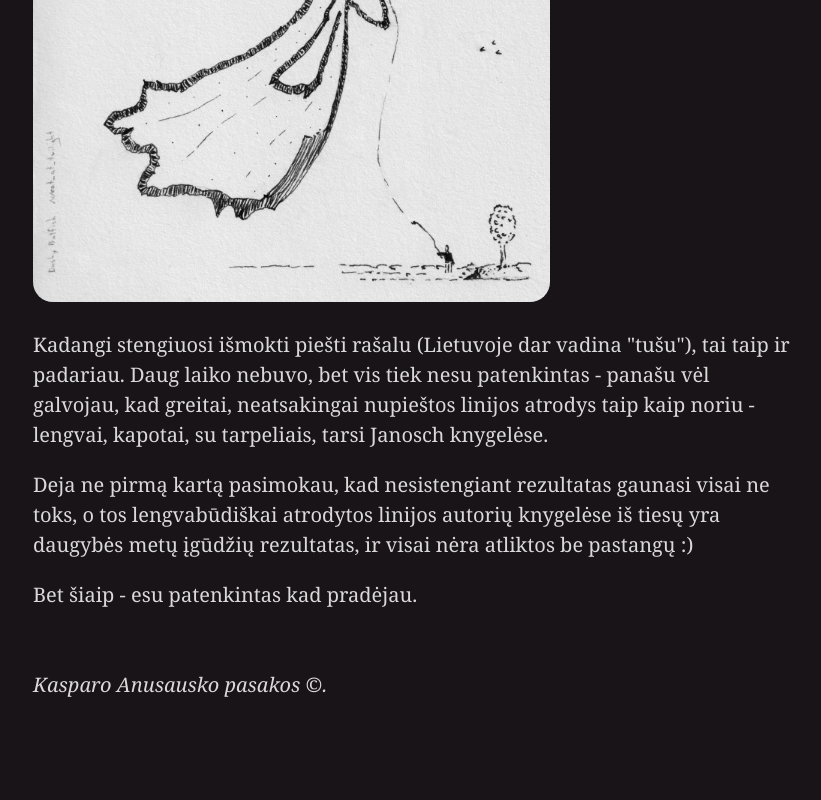
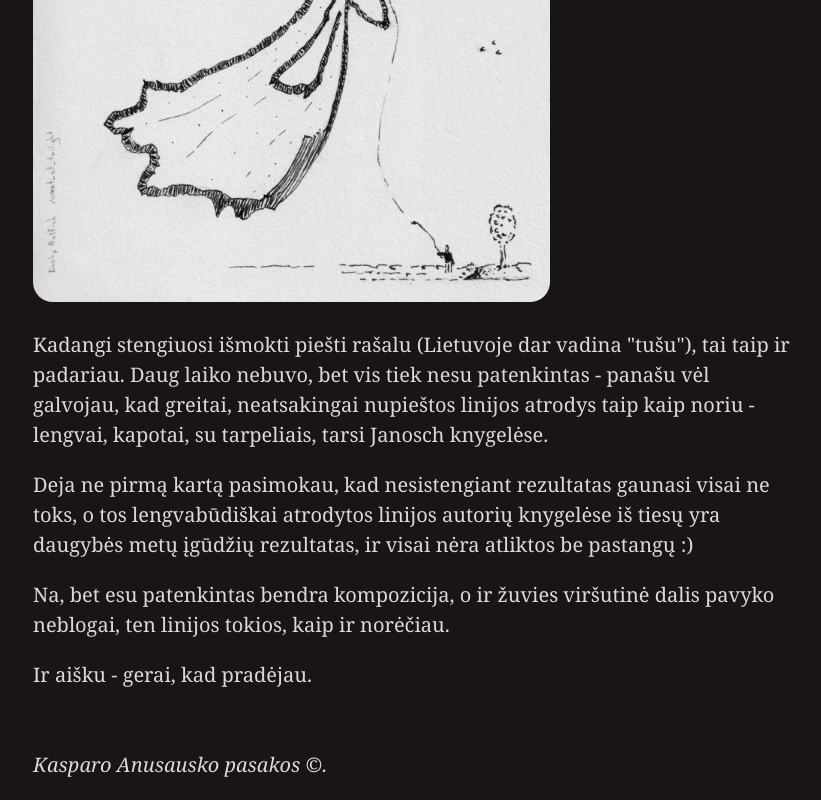
Before and after one commit to Gonusi/sutemudirbtuves, an Eleventy site: page content/diary/2026-02-02/index.lt.md in a window 1280 px wide. Shown: the part 831-1631 px from the top of the page, without its empty margins (227-1048 px from the left). Before the commit the page ends 1551 px from the top, so only its background shows below. Built offline with nearby package versions, Linux system fonts and the light colour scheme; Eleventy itself is replaced by a stand-in of ours; files that its build step writes are made by us from their sources; what @zachleat/heading-anchors, zod-validation-error would draw is missing.

Commit message:
Update entries

```diff
--- a/content/diary/2026-02-02/index.en.md
+++ b/content/diary/2026-02-02/index.en.md
@@ -15,4 +15,6 @@ Since I'm trying to learn ink, drew the theme of the day - the "Dusky Batfish" u
 
 Note the wildly uneven shading on the outline of the fish - if I already decided to do it, I should have done it properly. Should have used more precise, determined strokes  (even if the intention is "a rough, uneven look"). Will take more care next time.
 
+I like the top part of the fish though where the lines are nice, and also happy with the general composition.
+
 Other than that, I'm happy to have started posting.
--- a/content/diary/2026-02-02/index.lt.md
+++ b/content/diary/2026-02-02/index.lt.md
@@ -16,4 +16,6 @@ Kadangi stengiuosi išmokti piešti rašalu (Lietuvoje dar vadina "tušu"), tai
 
 Deja ne pirmą kartą pasimokau, kad nesistengiant rezultatas gaunasi visai ne toks, o tos lengvabūdiškai atrodytos linijos autorių knygelėse iš tiesų yra daugybės metų įgūdžių rezultatas, ir visai nėra atliktos be pastangų :)
 
-Bet šiaip - esu patenkintas kad pradėjau.
+Na, bet esu patenkintas bendra kompozicija, o ir žuvies viršutinė dalis pavyko neblogai, ten linijos tokios, kaip ir norėčiau.
+
+Ir aišku - gerai, kad pradėjau.
```
